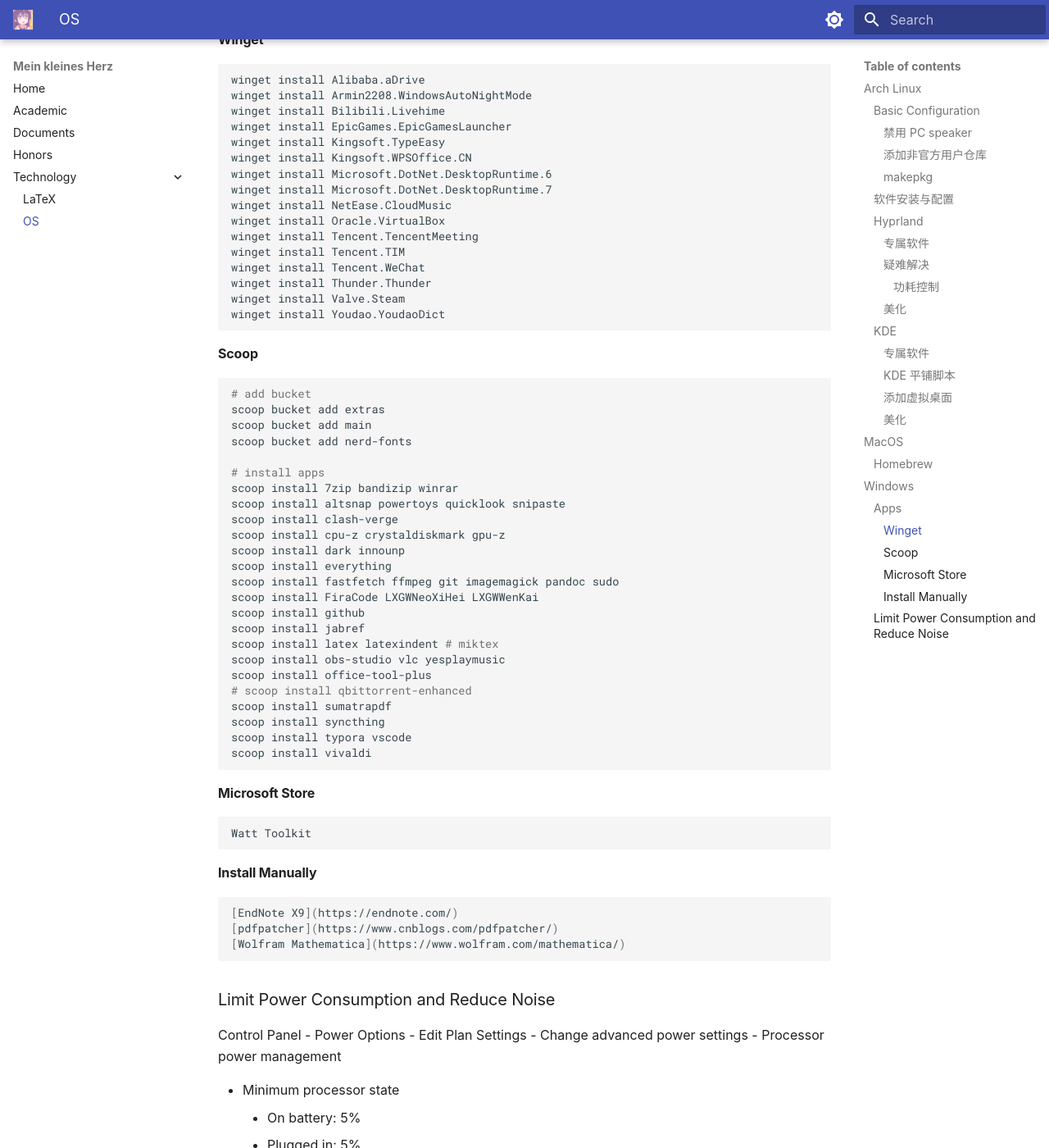
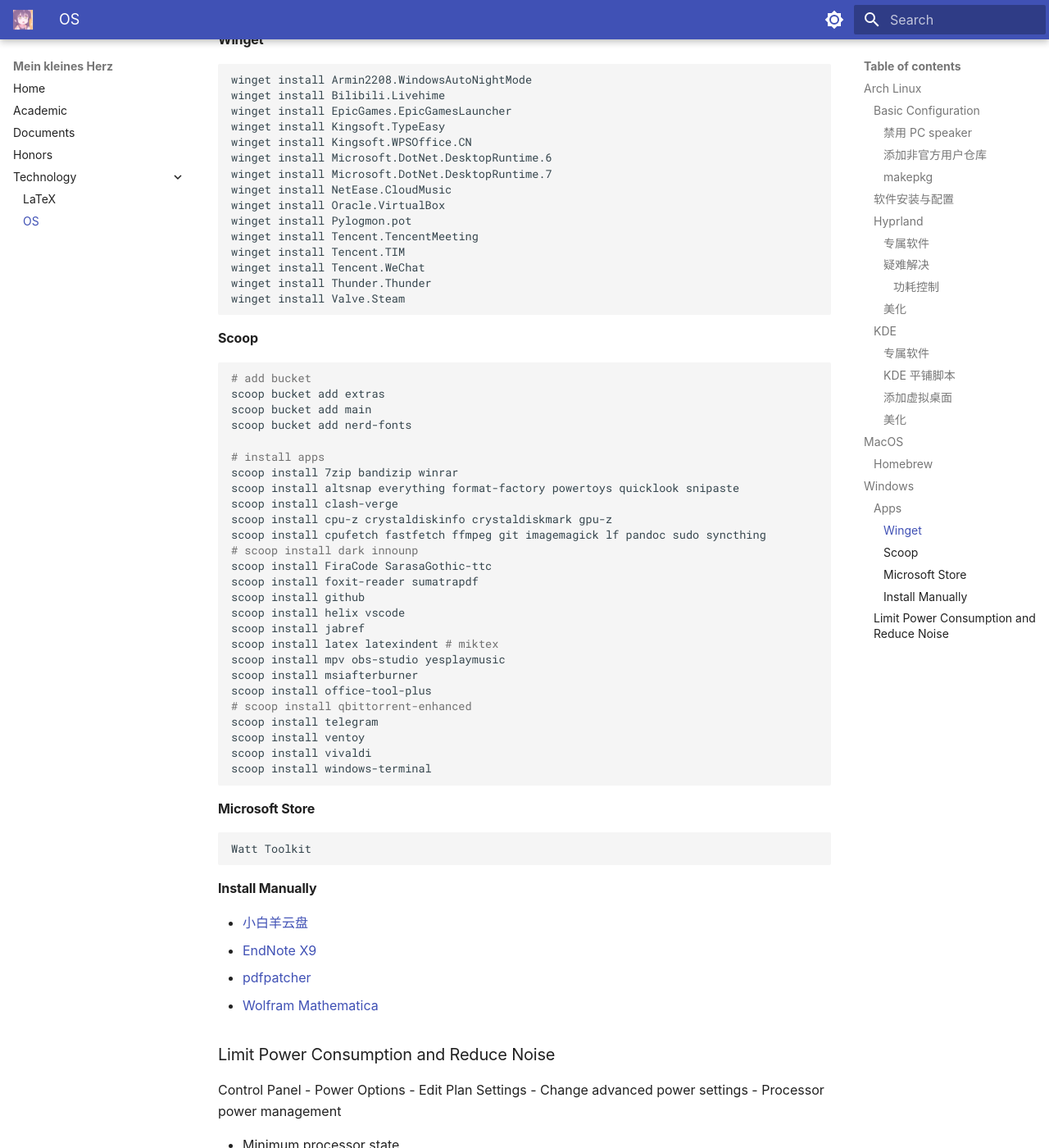
Before and after one commit to ph3n92h3/ph3n92h3.github.io, an MkDocs documentation site: the page built from docs/Technology/OS.md, in a window 1280 px wide and 1400 px high, scrolled down 5610 px. Shown: the whole window at 82% size. Built offline with MkDocs 1.6.1 and Material for MkDocs 9.7.7, drawn with Linux system fonts in a browser that asks for light colours.

Commit message:
update 'Windows' in 'OS'

````diff
--- a/docs/Technology/OS.md
+++ b/docs/Technology/OS.md
@@ -274,7 +274,6 @@
 #### Winget
 
 ```sh
-winget install Alibaba.aDrive
 winget install Armin2208.WindowsAutoNightMode
 winget install Bilibili.Livehime
 winget install EpicGames.EpicGamesLauncher
@@ -284,12 +283,12 @@
 winget install Microsoft.DotNet.DesktopRuntime.7
 winget install NetEase.CloudMusic
 winget install Oracle.VirtualBox
+winget install Pylogmon.pot
 winget install Tencent.TencentMeeting
 winget install Tencent.TIM
 winget install Tencent.WeChat
 winget install Thunder.Thunder
 winget install Valve.Steam
-winget install Youdao.YoudaoDict
 ```
 
 #### Scoop
@@ -302,23 +301,25 @@
 
 # install apps
 scoop install 7zip bandizip winrar
-scoop install altsnap powertoys quicklook snipaste
+scoop install altsnap everything format-factory powertoys quicklook snipaste
 scoop install clash-verge
-scoop install cpu-z crystaldiskmark gpu-z
-scoop install dark innounp
-scoop install everything
-scoop install fastfetch ffmpeg git imagemagick pandoc sudo
-scoop install FiraCode LXGWNeoXiHei LXGWWenKai
+scoop install cpu-z crystaldiskinfo crystaldiskmark gpu-z
+scoop install cpufetch fastfetch ffmpeg git imagemagick lf pandoc sudo syncthing
+# scoop install dark innounp
+scoop install FiraCode SarasaGothic-ttc
+scoop install foxit-reader sumatrapdf
 scoop install github
+scoop install helix vscode
 scoop install jabref
 scoop install latex latexindent # miktex
-scoop install obs-studio vlc yesplaymusic
+scoop install mpv obs-studio yesplaymusic
+scoop install msiafterburner
 scoop install office-tool-plus
 # scoop install qbittorrent-enhanced
-scoop install sumatrapdf
-scoop install syncthing
-scoop install typora vscode
+scoop install telegram
+scoop install ventoy
 scoop install vivaldi
+scoop install windows-terminal
 ```
 
 #### Microsoft Store
@@ -329,11 +330,10 @@
 
 #### Install Manually
 
-```sh
-[EndNote X9](https://endnote.com/)
-[pdfpatcher](https://www.cnblogs.com/pdfpatcher/)
-[Wolfram Mathematica](https://www.wolfram.com/mathematica/)
-```
+- [小白羊云盘](https://githubfast.com/gaozhangmin/aliyunpan)
+- [EndNote X9](https://endnote.com/)
+- [pdfpatcher](https://www.cnblogs.com/pdfpatcher/)
+- [Wolfram Mathematica](https://www.wolfram.com/mathematica/)
 
 ### Limit Power Consumption and Reduce Noise
 
````
Also changed, not shown: docs/Technology/LaTeX.md (+7 -3 lines).
